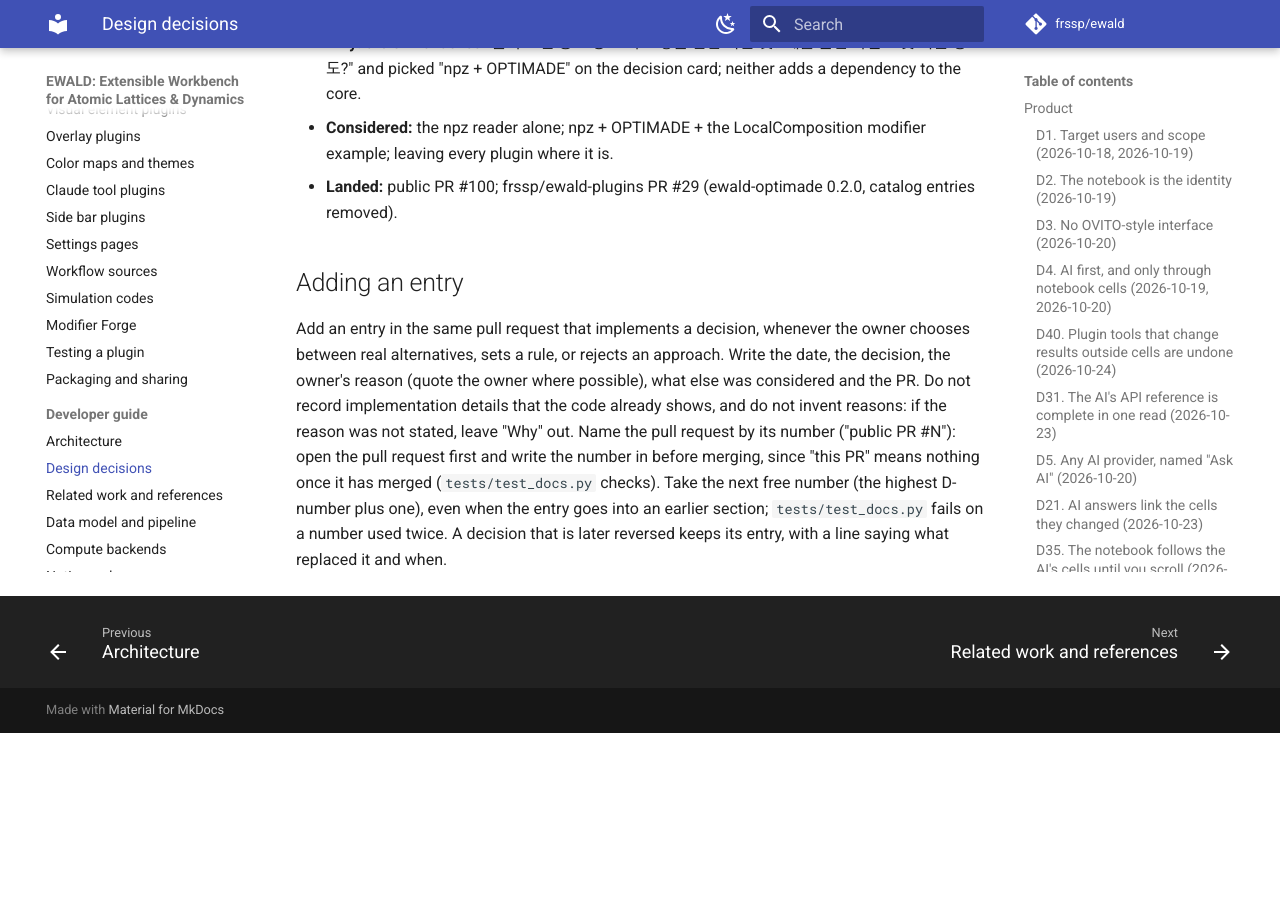
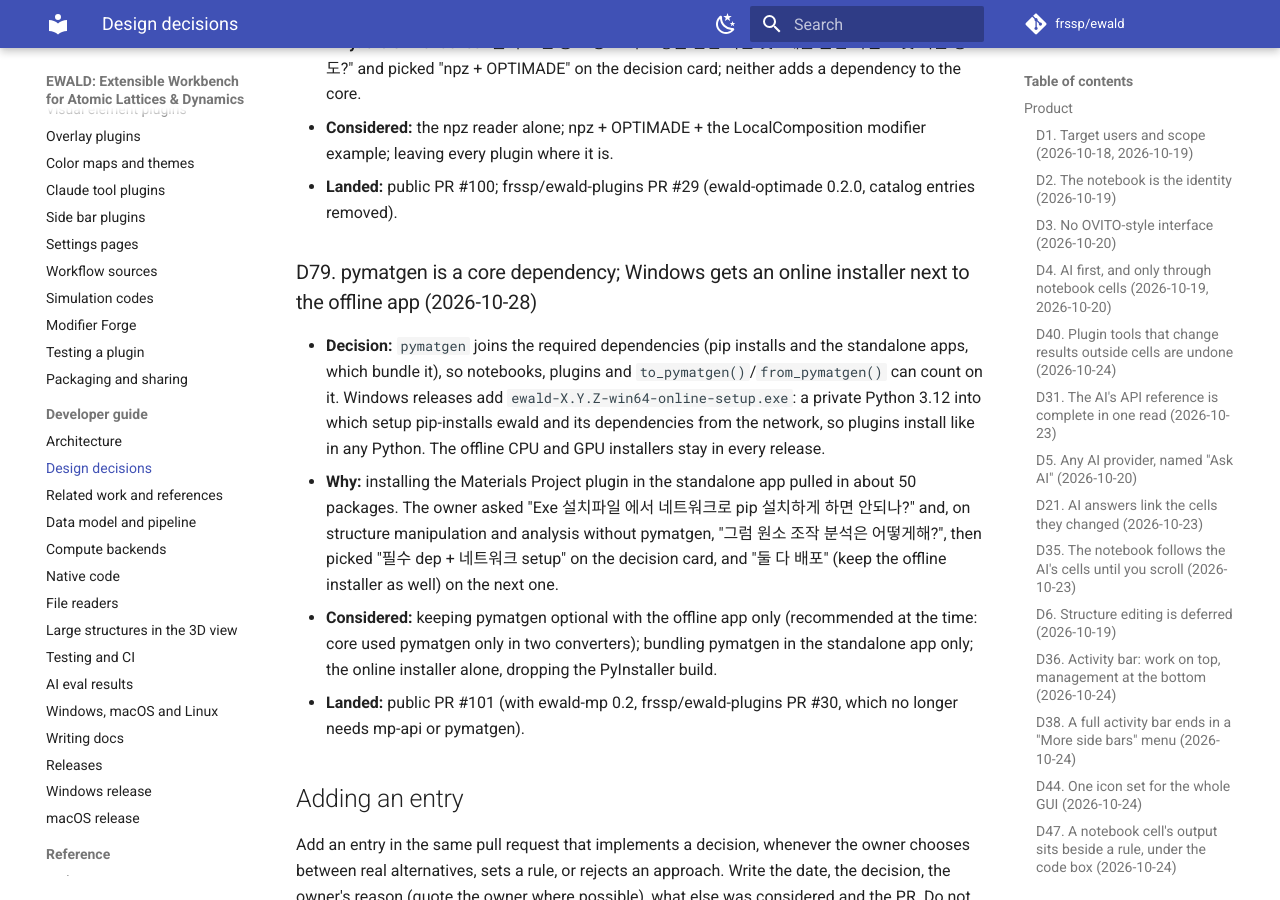
Before and after one commit to frssp/ewald, an MkDocs documentation site: the page built from docs/developer/decisions.md, in a window 1280 px wide and 900 px high, scrolled down 28806 px. Built offline with MkDocs 1.6.1 and Material for MkDocs 9.7.7, drawn with Linux system fonts in a browser that asks for light colours; comment, search, counter and statistics services are not loaded; before the commit the page ends 29539 px from its top, so only the background shows below that.

Commit message:
pymatgen as a core dependency; Windows online installer next to the offline app (D79)
pymatgen joins the required dependencies and is bundled in the standalone
apps. Windows releases add ewald-X.Y.Z-win64-online-setup.exe: python.org's
CPython 3.12 (NuGet package) into which setup pip-installs this release's
wheel and its dependencies, with an NVIDIA GPU task, pip output under the
progress bar and in install.log, and a clear message when the network is
missing. The windows-release workflow builds it, installs it silently with
the wheel it just built and runs smoke.py with that Python.

Co-Authored-By: Claude Opus 5.5 <noreply@anthropic.com>

````diff
--- a/docs/developer/decisions.md
+++ b/docs/developer/decisions.md
@@ -1023,6 +1023,24 @@ Pull request numbers up to #242 refer to the pre-publication repository, which i
   leaving every plugin where it is.
 - **Landed:** public PR #100; frssp/ewald-plugins PR #29 (ewald-optimade 0.2.0, catalog entries removed).
 
+### D79. pymatgen is a core dependency; Windows gets an online installer next to the offline app (2026-10-28)
+
+- **Decision:** `pymatgen` joins the required dependencies (pip installs and the standalone apps,
+  which bundle it), so notebooks, plugins and `to_pymatgen()`/`from_pymatgen()` can count on it.
+  Windows releases add `ewald-X.Y.Z-win64-online-setup.exe`: a private Python 3.12 into which
+  setup pip-installs ewald and its dependencies from the network, so plugins install like in any
+  Python. The offline CPU and GPU installers stay in every release.
+- **Why:** installing the Materials Project plugin in the standalone app pulled in about 50
+  packages. The owner asked "Exe 설치파일 에서 네트워크로 pip 설치하게 하면 안되나?" and, on
+  structure manipulation and analysis without pymatgen, "그럼 원소 조작 분석은 어떻게해?", then
+  picked "필수 dep + 네트워크 setup" on the decision card, and "둘 다 배포" (keep the offline
+  installer as well) on the next one.
+- **Considered:** keeping pymatgen optional with the offline app only (recommended at the time:
+  core used pymatgen only in two converters); bundling pymatgen in the standalone app only; the
+  online installer alone, dropping the PyInstaller build.
+- **Landed:** public PR #101 (with ewald-mp 0.2, frssp/ewald-plugins PR #30, which no longer needs
+  mp-api or pymatgen).
+
 ## Adding an entry
 
 Add an entry in the same pull request that implements a decision, whenever the owner chooses
--- a/docs/todo.md
+++ b/docs/todo.md
@@ -722,6 +722,11 @@ From the feature-ideas review (2026-10-19), after the four in progress above.
   owner's Windows PC: install, open a VASP/LAMMPS file, render, quit without a crash dialog, and
   the GPU build with `device="cuda"` on the RTX. CI only runs it on Mesa software OpenGL, where
   the CLI smoke script crashes on process exit (ignored there).
+- The online installer (D79) on the owner's Windows PC behind the company network: setup downloads
+  ewald and its packages (progress lines under the bar), the Start menu entry opens the app without
+  a console window, the Plugins side bar installs ewald-mp into that Python, `ewald command prompt`
+  has `python`/`pip` on PATH, uninstall removes the folder; once with *NVIDIA GPU support*
+  (`device="cuda"` on the RTX through `cupy-cuda12x[ctk]`, unverified in CI).
 - Plugins side bar in the Windows exe (D76): install ewald-mp and ewald-plumed, restart, use
   them; once with git on PATH and once without (GitHub zip); update and remove.
 - Simple (ASE) atoms on the owner's Windows PC (200 %): round discs in the OpenGL 1.x viewport
--- a/docs/user/install.md
+++ b/docs/user/install.md
@@ -47,8 +47,15 @@ or install a tagged version straight from the repository (this builds from sourc
 pip install "ewald[gui] @ git+https://github.com/frssp/ewald@v0.2.0"
 ```
 
-Windows releases also carry a standalone installer that needs no Python at all, in a CPU and a
-CUDA build ([Windows release](../developer/windows-release.md)). `ewald --version` prints the
+Windows releases also carry installers that need no Python of your own
+([Windows release](../developer/windows-release.md)):
+
+- `ewald-X.Y.Z-win64-online-setup.exe` (small, the default): installs a private Python and then
+  downloads ewald and its packages with pip, so plugins install like in any Python. Needs the
+  internet during setup (a proxy that re-signs HTTPS is fine: pip trusts the Windows certificate
+  store); a checkbox adds NVIDIA GPU support.
+- `ewald-X.Y.Z-win64-cpu-setup.exe` and `-gpu-setup.exe`: the standalone app with everything
+  inside, for PCs without internet. `ewald --version` prints the
 installed version; what changed between versions is in
 [CHANGELOG.md](https://github.com/frssp/ewald/blob/main/CHANGELOG.md).
 
--- a/pyproject.toml
+++ b/pyproject.toml
@@ -27,6 +27,7 @@ dependencies = ["numpy>=2.0", "scipy", "ase>=3.23", "matplotlib", "pillow", "pyv
                 "truststore>=0.9",   # downloads trust the OS certificate store (company proxies that re-sign HTTPS)
                 # small wheels that used to be extras: one install has every feature that needs no GPU, Qt or OVITO
                 "spglib>=2.0",   # SymmetryAnalysis (space group, Wyckoff positions)
+                "pymatgen>=2024.2",   # to_pymatgen/from_pymatgen, bond-valence oxidation states; shared by plugins and notebooks (D79)
                 "imageio-ffmpeg",   # bundled ffmpeg binary for MP4/AVI/MOV
                 "h5py",   # H5MD, vaspout.h5, MDTraj HDF5
                 "anthropic>=1.0", "openai>=1.40", "mcp",   # Ask AI (Claude, OpenAI-compatible providers), MCP server
````
Also changed, not shown: CHANGELOG.md (+6 -0 lines), docs/developer/release.md (+1 -0 lines), docs/developer/windows-release.md (+28 -0 lines), 7 other files.
